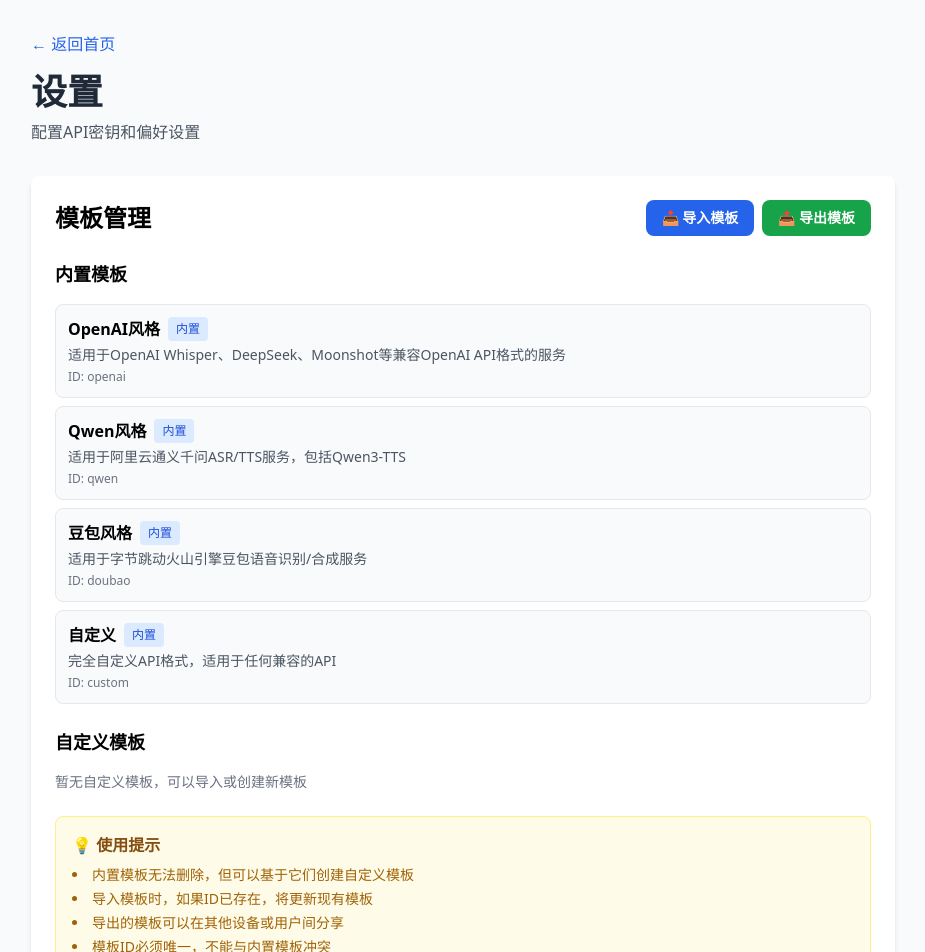
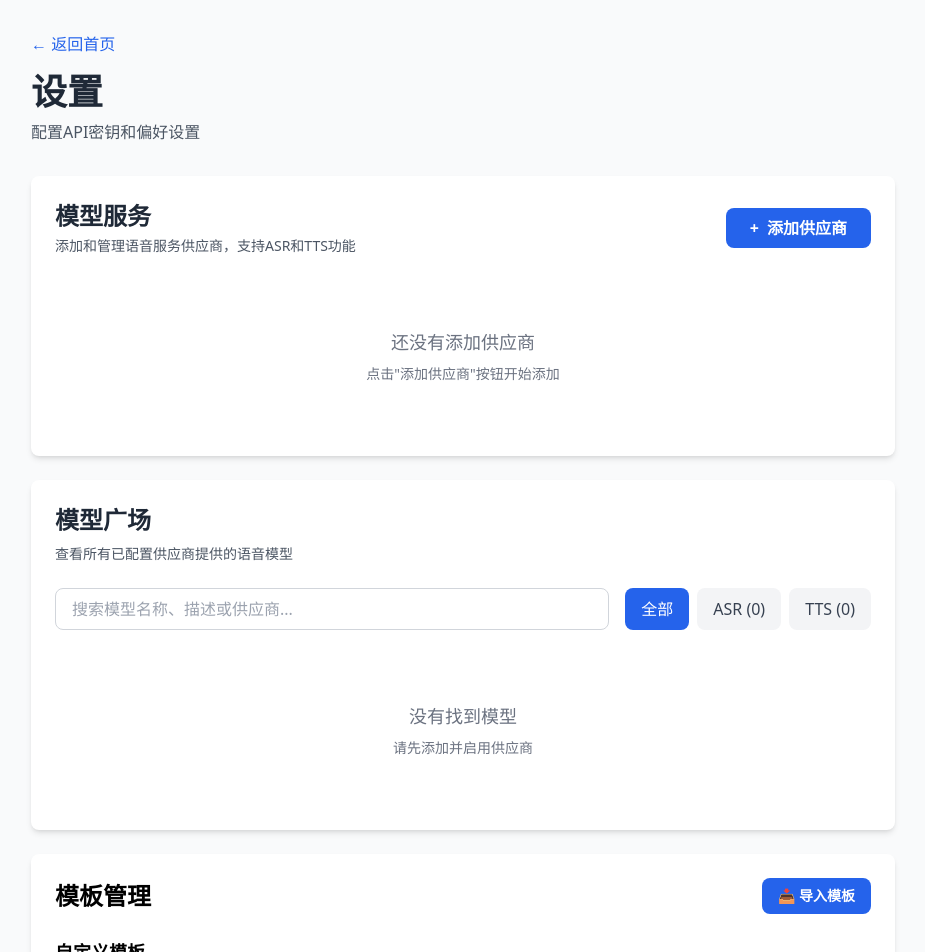
Before and after one commit to qweol/voice-ai-eval-tool, a Next.js app: page /settings in a window 1280 px wide. Shown: the top 952 px of the page, without its empty margins (177-1102 px from the left). Built offline with nearby package versions, Linux system fonts and the light colour scheme.

Commit message:
fix：优化设置页面

```diff
--- a/app/settings/TemplateManager.tsx
+++ b/app/settings/TemplateManager.tsx
@@ -119,20 +119,12 @@ export default function TemplateManager() {
     <div className="bg-white rounded-lg shadow-md p-6">
       <div className="flex justify-between items-center mb-6">
         <h2 className="text-2xl font-semibold">模板管理</h2>
-        <div className="flex gap-2">
         <button
           onClick={() => setShowImport(!showImport)}
           className="bg-blue-600 text-white px-4 py-2 rounded-lg text-sm font-semibold hover:bg-blue-700 transition-colors"
         >
           📥 导入模板
         </button>
-          <button
-            onClick={handleExport}
-            className="bg-green-600 text-white px-4 py-2 rounded-lg text-sm font-semibold hover:bg-green-700 transition-colors"
-          >
-            📤 导出模板
-          </button>
-        </div>
       </div>
 
       {message && (
@@ -196,30 +188,6 @@ export default function TemplateManager() {
         </div>
       )}
 
-      {/* 内置模板列表 */}
-      <div className="mb-6">
-        <h3 className="text-lg font-semibold mb-4">内置模板</h3>
-        <div className="space-y-2">
-          {builtinTemplates.map((template) => (
-            <div
-              key={template.id}
-              className="flex items-center justify-between p-3 border border-gray-200 rounded-lg bg-gray-50"
-            >
-              <div className="flex-1">
-                <div className="flex items-center gap-2">
-                  <span className="font-semibold">{template.name}</span>
-                  <span className="text-xs px-2 py-1 bg-blue-100 text-blue-700 rounded">
-                    内置
-                  </span>
-                </div>
-                <p className="text-sm text-gray-600 mt-1">{template.description}</p>
-                <p className="text-xs text-gray-500 mt-1">ID: {template.id}</p>
-              </div>
-            </div>
-          ))}
-        </div>
-      </div>
-
       {/* 用户自定义模板列表 */}
       <div>
         <h3 className="text-lg font-semibold mb-4">自定义模板</h3>
@@ -256,17 +224,6 @@ export default function TemplateManager() {
           </div>
         )}
       </div>
-
-      {/* 提示信息 */}
-      <div className="mt-6 p-4 bg-yellow-50 border border-yellow-200 rounded-lg">
-        <h4 className="font-semibold text-yellow-800 mb-2">💡 使用提示</h4>
-        <ul className="text-sm text-yellow-700 space-y-1 list-disc list-inside">
-          <li>内置模板无法删除，但可以基于它们创建自定义模板</li>
-          <li>导入模板时，如果ID已存在，将更新现有模板</li>
-          <li>导出的模板可以在其他设备或用户间分享</li>
-          <li>模板ID必须唯一，不能与内置模板冲突</li>
-        </ul>
-      </div>
     </div>
   );
 }
--- a/app/settings/page.tsx
+++ b/app/settings/page.tsx
@@ -75,9 +75,6 @@ export default function SettingsPage() {
           </div>
         )}
 
-        {/* 模板管理 */}
-        <TemplateManager />
-
         {/* 模型服务管理 - Cherry Studio风格 */}
         <CherryStyleProviderManager
           providers={config.providers || []}
@@ -87,6 +84,11 @@ export default function SettingsPage() {
         {/* 模型广场 */}
         <div className="mt-6">
           <ModelPlaza providers={config.providers || []} />
+        </div>
+
+        {/* 模板管理 */}
+        <div className="mt-6">
+          <TemplateManager />
         </div>
 
         {/* TTS 默认设置 */}
```
Lines whose indentation alone changed are shown as unchanged.
